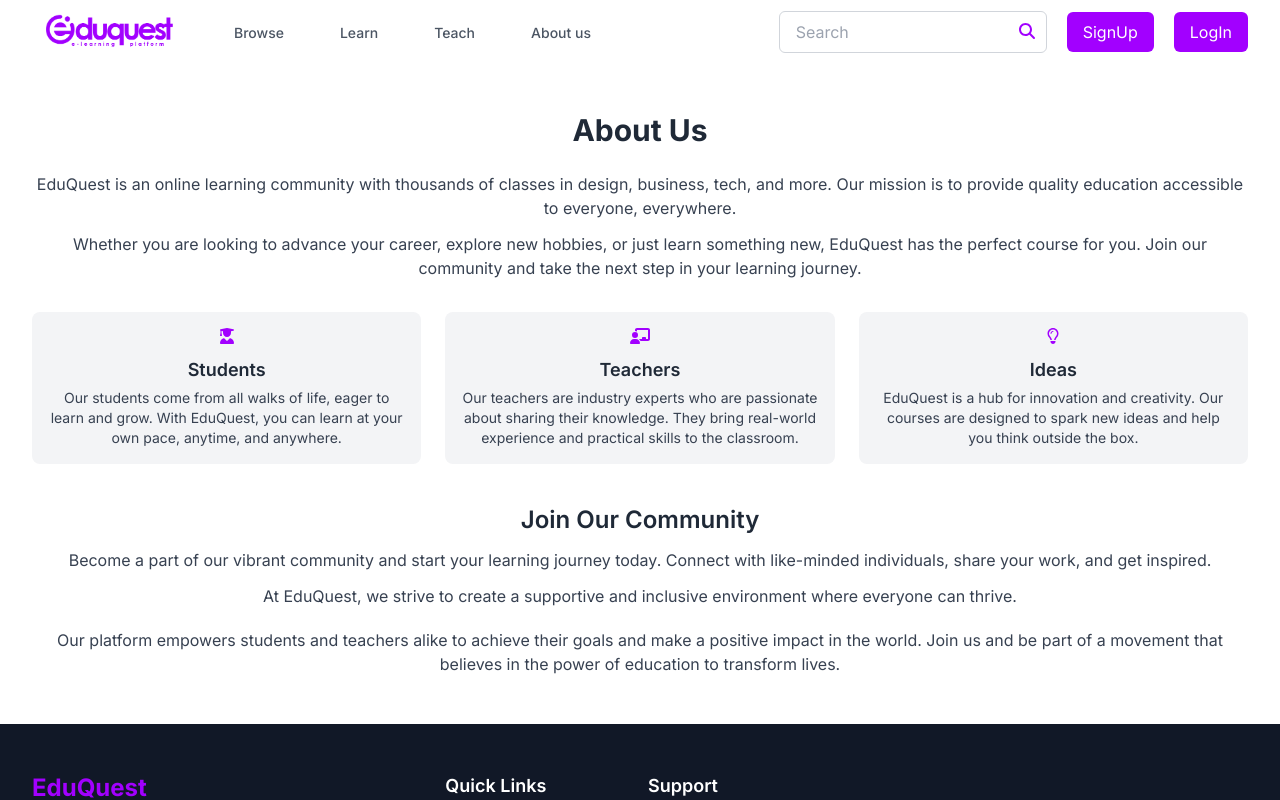
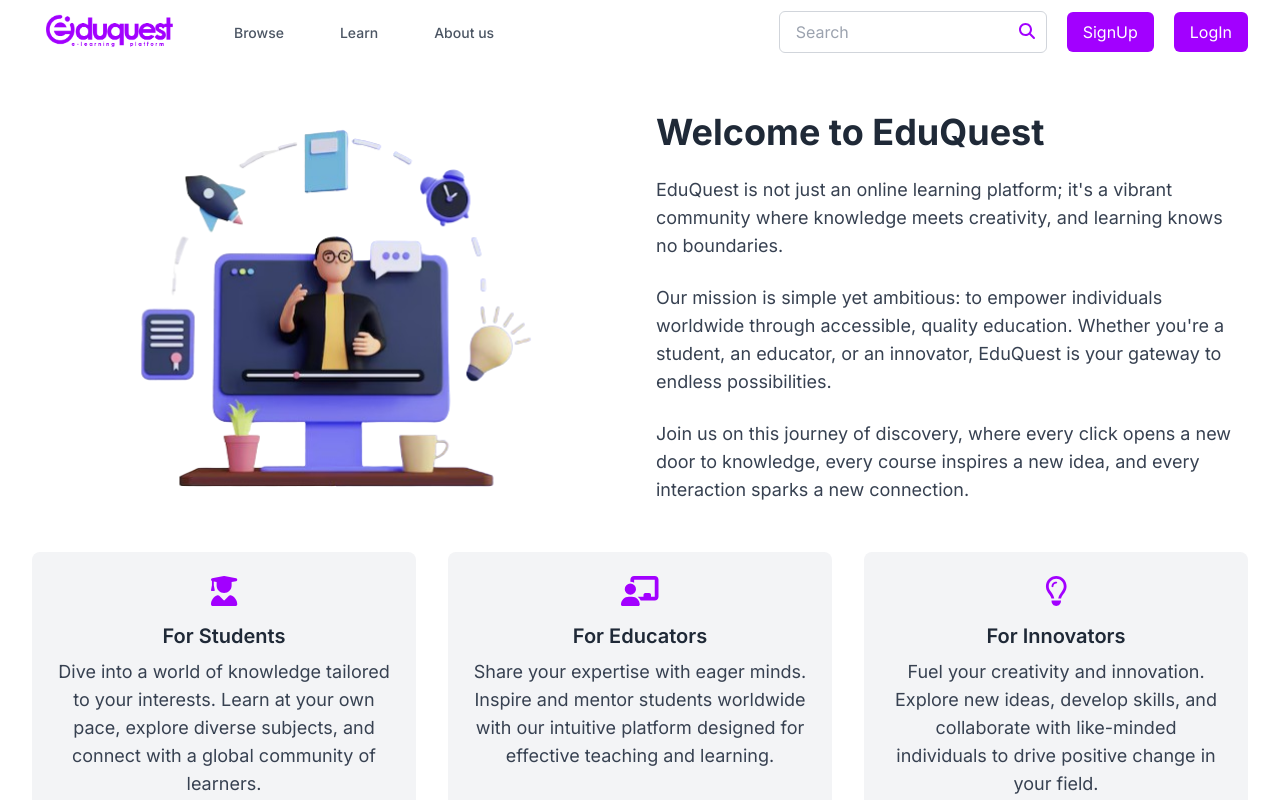
Before and after one commit to eduquestRBK/eduquest, a Next.js app in the folder frontend/: page /about in a window 1280 px wide. Shown: the top 800 px of the page. Built offline with nearby package versions, Linux system fonts and the light colour scheme.

Commit message:
learn page done

```diff
--- a/frontend/src/app/about/page.tsx
+++ b/frontend/src/app/about/page.tsx
@@ -3,66 +3,79 @@
 import { faUserGraduate, faChalkboardTeacher } from '@fortawesome/free-solid-svg-icons';
 import { faLightbulb } from '@fortawesome/free-regular-svg-icons';
 import Navbar from "../component/Navbar";
-import Footer from '../component/Footer'
-
-
+import Footer from '../component/Footer';
+import Image from 'next/image';
+import aboutImage from '../../image/hero2.png'; // Adjust path to your image
 
 const About: React.FC = () => {
   return (
     <div className="">
-      <Navbar/>
+      <Navbar />
       <section className="py-12 bg-white">
         <div className="container mx-auto px-4 sm:px-6 lg:px-8">
-        <h1 className="text-2xl sm:text-3xl font-bold text-center text-gray-800 mb-4 sm:mb-6">About Us</h1>
-
-        <div className="text-center mb-6 sm:mb-8">
-          <p className="text-sm sm:text-base text-gray-700 mb-2 sm:mb-3">
-            EduQuest is an online learning community with thousands of classes in design, business, tech, and more. Our mission is to provide quality education accessible to everyone, everywhere.
+          <div className="grid grid-cols-1 md:grid-cols-2 gap-8 items-center">
+            <div className="relative rounded-lg overflow-hidden h-96">
+              <Image
+                src={aboutImage}
+                alt="About Us"
+                layout="fill"
+                objectFit="cover"
+                className="rounded-lg"
+              />
+            </div>
+            <div>
+              <h1 className="text-3xl sm:text-4xl font-bold text-gray-800 mb-4 sm:mb-6">Welcome to EduQuest</h1>
+              <p className="text-lg text-gray-700 mb-6">
+                EduQuest is not just an online learning platform; it's a vibrant community where knowledge meets creativity, and learning knows no boundaries.
               </p>
-          <p className="text-sm sm:text-base text-gray-700 mb-2 sm:mb-3">
-            Whether you are looking to advance your career, explore new hobbies, or just learn something new, EduQuest has the perfect course for you. Join our community and take the next step in your learning journey.
+              <p className="text-lg text-gray-700 mb-6">
+                Our mission is simple yet ambitious: to empower individuals worldwide through accessible, quality education. Whether you're a student, an educator, or an innovator, EduQuest is your gateway to endless possibilities.
               </p>
-        </div>
-
-        <div className="grid grid-cols-1 md:grid-cols-3 gap-4 sm:gap-6 mb-8 sm:mb-10">
-          <div className="flex flex-col items-center bg-gray-100 rounded-lg p-1 sm:p-4">
-            <FontAwesomeIcon icon={faUserGraduate} className="text-sm sm:text-base text-primary" />
-            <h3 className="text-md sm:text-lg font-semibold text-gray-800 mt-2 sm:mt-3 mb-1">Students</h3>
-            <p className="text-xs sm:text-sm text-gray-700 text-center">
-              Our students come from all walks of life, eager to learn and grow. With EduQuest, you can learn at your own pace, anytime, and anywhere.
-            </p>
-          </div>
-          <div className="flex flex-col items-center bg-gray-100 rounded-lg p-1 sm:p-4">
-            <FontAwesomeIcon icon={faChalkboardTeacher} className="text-sm sm:text-base text-primary" />
-            <h3 className="text-md sm:text-lg font-semibold text-gray-800 mt-2 sm:mt-3 mb-1">Teachers</h3>
-            <p className="text-xs sm:text-sm text-gray-700 text-center">
-              Our teachers are industry experts who are passionate about sharing their knowledge. They bring real-world experience and practical skills to the classroom.
-            </p>
-          </div>
-          <div className="flex flex-col items-center bg-gray-100 rounded-lg p-1 sm:p-4">
-            <FontAwesomeIcon icon={faLightbulb} className="text-sm sm:text-base text-primary" />
-            <h3 className="text-md sm:text-lg font-semibold text-gray-800 mt-2 sm:mt-3 mb-1">Ideas</h3>
-            <p className="text-xs sm:text-sm text-gray-700 text-center">
-              EduQuest is a hub for innovation and creativity. Our courses are designed to spark new ideas and help you think outside the box.
+              <p className="text-lg text-gray-700">
+                Join us on this journey of discovery, where every click opens a new door to knowledge, every course inspires a new idea, and every interaction sparks a new connection.
               </p>
             </div>
           </div>
 
-        <div className="text-center">
-          <h2 className="text-xl sm:text-2xl font-semibold text-gray-800 mb-2 sm:mb-3">Join Our Community</h2>
-          <p className="text-sm sm:text-base text-gray-700 mb-2 sm:mb-3">
-            Become a part of our vibrant community and start your learning journey today. Connect with like-minded individuals, share your work, and get inspired.
+          <div className="grid grid-cols-1 md:grid-cols-3 gap-8 mt-12">
+            <div className="flex flex-col items-center bg-gray-100 rounded-lg p-6">
+              <FontAwesomeIcon icon={faUserGraduate} className="text-3xl text-primary mb-4" />
+              <h3 className="text-xl font-semibold text-gray-800 mb-2">For Students</h3>
+              <p className="text-lg text-gray-700 text-center">
+                Dive into a world of knowledge tailored to your interests. Learn at your own pace, explore diverse subjects, and connect with a global community of learners.
               </p>
-          <p className="text-sm sm:text-base text-gray-700 mb-4 sm:mb-5">
-            At EduQuest, we strive to create a supportive and inclusive environment where everyone can thrive.
+            </div>
+            <div className="flex flex-col items-center bg-gray-100 rounded-lg p-6">
+              <FontAwesomeIcon icon={faChalkboardTeacher} className="text-3xl text-primary mb-4" />
+              <h3 className="text-xl font-semibold text-gray-800 mb-2">For Educators</h3>
+              <p className="text-lg text-gray-700 text-center">
+                Share your expertise with eager minds. Inspire and mentor students worldwide with our intuitive platform designed for effective teaching and learning.
               </p>
-          <p className="text-sm sm:text-base text-gray-700">
-            Our platform empowers students and teachers alike to achieve their goals and make a positive impact in the world. Join us and be part of a movement that believes in the power of education to transform lives.
+            </div>
+            <div className="flex flex-col items-center bg-gray-100 rounded-lg p-6">
+              <FontAwesomeIcon icon={faLightbulb} className="text-3xl text-primary mb-4" />
+              <h3 className="text-xl font-semibold text-gray-800 mb-2">For Innovators</h3>
+              <p className="text-lg text-gray-700 text-center">
+                Fuel your creativity and innovation. Explore new ideas, develop skills, and collaborate with like-minded individuals to drive positive change in your field.
+              </p>
+            </div>
+          </div>
+
+          <div className="text-center mt-12">
+            <h2 className="text-2xl sm:text-3xl font-semibold text-gray-800 mb-4 sm:mb-6">Join Our Community Today</h2>
+            <p className="text-lg text-gray-700 mb-4 sm:mb-5">
+              Start your journey with EduQuest and unlock a world of opportunities. Connect, learn, and grow with us as we redefine the future of education together.
+            </p>
+            <p className="text-lg text-gray-700 mb-4 sm:mb-5">
+              Whether you're here to expand your skills, share your knowledge, or simply explore new horizons, EduQuest welcomes you with open arms.
+            </p>
+            <p className="text-lg text-gray-700">
+              Together, let's build a community where learning knows no boundaries and every dream has the potential to become reality.
             </p>
           </div>
         </div>
       </section>
-    <Footer/>
+      <Footer />
     </div>
   );
 };
--- a/frontend/src/app/component/Navbar.tsx
+++ b/frontend/src/app/component/Navbar.tsx
@@ -26,11 +26,7 @@
                   Learn
                 </span>
               </Link>
-              <Link href="/teach">
-                <span className="text-gray-600 hover:text-primary px-3 py-2 rounded-md text-sm font-medium cursor-pointer">
-                  Teach
-                </span>
-              </Link>
+
               <Link href="/about">
                 <span className="text-gray-600 hover:text-primary px-3 py-2 rounded-md text-sm font-medium cursor-pointer">
                   About us
--- a/frontend/src/app/learn/page.tsx
+++ b/frontend/src/app/learn/page.tsx
@@ -1,105 +1,73 @@
 "use client";
 
-import React, { useState } from 'react';
+import React, { useState, useEffect } from 'react';
+import axios from 'axios';
 import { FontAwesomeIcon } from '@fortawesome/react-fontawesome';
-import { faStar, faUser, faPlayCircle } from '@fortawesome/free-solid-svg-icons';
-import Image from 'next/image';
-import featuredClass1 from '../../image/hero2.png';
-import featuredClass2 from '../../image/allcourses-bg.jpg';
+import { faSearch } from '@fortawesome/free-solid-svg-icons';
+import Link from 'next/link';
+import Navbar from '../component/Navbar';
+import Footer from '../component/Footer';
 
 const Page = () => {
-  // Dummy data for courses based on categories
-  const courses = [
-    {
-      id: 1,
-      title: "Advanced Mathematics",
-      instructor: "John Doe",
-      rating: 4.8,
-      students: 1023,
-      image: featuredClass1,
-      category: "Math",
-    },
-    {
-      id: 2,
-      title: "Principles of Economics",
-      instructor: "Jane Smith",
-      rating: 4.9,
-      students: 854,
-      image: featuredClass2,
-      category: "Economy",
-    },
-    {
-      id: 3,
-      title: "Business Management Essentials",
-      instructor: "Mary Johnson",
-      rating: 4.7,
-      students: 940,
-      image: featuredClass1,
-      category: "Management",
-    },
-    {
-      id: 4,
-      title: "Introduction to Science",
-      instructor: "Robert Brown",
-      rating: 4.6,
-      students: 780,
-      image: featuredClass2,
-      category: "Science",
-    },
-    {
-      id: 5,
-      title: "World History",
-      instructor: "Emily Davis",
-      rating: 4.5,
-      students: 623,
-      image: featuredClass1,
-      category: "History&Geography",
-    },
-    {
-      id: 6,
-      title: "Art & Literature Appreciation",
-      instructor: "Michael Wilson",
-      rating: 4.9,
-      students: 512,
-      image: featuredClass2,
-      category: "Art&Literature",
-    },
-    // Add more courses as needed
-  ];
+  const [courses, setCourses] = useState([]);
+  const [filteredCourses, setFilteredCourses] = useState([]);
+  const categories = ['All', 'Math', 'Economy', 'Management', 'Science', 'History&Geography', 'Art&Literature'];
+  const [activeCategory, setActiveCategory] = useState('All');
 
-  const categories = [
-    "Math",
-    "Economy",
-    "Management",
-    "Science",
-    "History&Geography",
-    "Art&Literature",
-  ];
+  useEffect(() => {
+    fetchCourses();
+  }, []);
 
-  // State to track active category
-  const [activeCategory, setActiveCategory] = useState(categories[0]);
+  const fetchCourses = async () => {
+    try {
+      const response = await axios.get('http://localhost:5000/api/course/getAllCourses');
+      setCourses(response.data);
+      setFilteredCourses(response.data); // Initially set all courses as filtered courses
+    } catch (error) {
+      console.error('Error fetching courses:', error);
+    }
+  };
+
+  const handleCategoryChange = (category) => {
+    setActiveCategory(category);
+    filterCourses(category);
+  };
+
+  const filterCourses = (category) => {
+    if (category === 'All') {
+      setFilteredCourses(courses); // Show all courses if 'All' category selected
+    } else {
+      const filtered = courses.filter(course => course.category === category);
+      setFilteredCourses(filtered);
+    }
+  };
+
+  const handleExplore = (courseId) => {
+    // Implement explore action as needed
+    console.log(`Explore course ${courseId}`);
+  };
 
   return (
-    <div className="bg-gray-50 py-12">
-      {/* Hero Section */}
-      <div className="bg-gradient-to-r from-blue-500 to-purple-600 text-white text-center py-16">
-        <h1 className="text-4xl font-bold mb-4">Learn Something New</h1>
-        <p className="text-xl mb-8">Discover thousands of inspiring classes and start learning today</p>
-        <button className="bg-white text-primary font-semibold py-2 px-4 rounded-md shadow-md hover:bg-gray-200 transition duration-300">
-          Get Started for Free
-        </button>
+    <div className="bg-gray-100 min-h-screen">
+      <Navbar />
+
+      {/* Hero section */}
+      <div className="bg-[#171a29] py-12 text-center text-white">
+        <h1 className="text-4xl font-bold mb-4">Explore Courses</h1>
       </div>
 
-      {/* Categories Tabs */}
-      <div className="max-w-6xl mx-auto mt-8 px-4 sm:px-6 lg:px-8">
-        <div className="flex space-x-4 overflow-x-auto">
-          {categories.map((category) => (
+      {/* Main content */}
+      <div className="container mx-auto py-8 px-4">
+        <div className="mb-8">
+          {/* Category filter */}
+          <div className="flex items-center justify-center space-x-4">
+            {categories.map((category, index) => (
               <button
-              key={category}
-              onClick={() => setActiveCategory(category)}
+                key={index}
+                onClick={() => handleCategoryChange(category)}
                 className={`py-2 px-4 rounded-md font-semibold text-sm focus:outline-none ${
-                activeCategory === category ? 'bg-blue-500 text-white' : 'bg-gray-200 text-gray-700'
-              } hover:bg-blue-600 transition duration-300`}
+                  activeCategory === category ? 'bg-[#171a29] text-white' : 'bg-gray-200 text-gray-700'
+                } `}
               >
                 {category}
               </button>
@@ -107,35 +75,30 @@
           </div>
         </div>
 
-      {/* Courses Display */}
-      <div className="max-w-6xl mx-auto py-12 px-4 sm:px-6 lg:px-8">
-        <div className="flex space-x-4 overflow-x-auto">
-          {courses
-            .filter((course) => course.category === activeCategory)
-            .map((course) => (
-              <div key={course.id} className="w-80 bg-white shadow-md rounded-lg overflow-hidden">
+        {/* Course list */}
+        <div className="grid grid-cols-1 sm:grid-cols-2 md:grid-cols-3 lg:grid-cols-4 gap-6">
+          {filteredCourses.map(course => (
+            <div key={course.id} className="bg-white shadow-md rounded-lg overflow-hidden">
               <div className="relative h-48">
-                  <Image src={course.image} alt={course.title} layout="fill" objectFit="cover" />
+                <img
+                  src={course.image} // Assuming course.image is the URL of the course image
+                  alt={course.title}
+                  className="w-full h-full object-cover"
+                />
               </div>
               <div className="p-4">
-                  <h3 className="text-lg font-semibold mb-2">{course.title}</h3>
-                  <div className="flex items-center text-gray-500 mb-2">
-                    <FontAwesomeIcon icon={faUser} className="mr-2" />
-                    <span>{course.instructor}</span>
-                  </div>
-                  <div className="flex items-center text-gray-500 mb-2">
-                    <FontAwesomeIcon icon={faStar} className="text-yellow-500 mr-1" />
-                    <span>{course.rating.toFixed(1)}</span>
-                  </div>
-                  <div className="flex items-center text-gray-500 mb-2">
-                    <FontAwesomeIcon icon={faPlayCircle} className="mr-2" />
-                    <span>{course.students} students</span>
-                  </div>
+                <h3 className="text-lg font-semibold text-primary mb-2">{course.title}</h3>
+                <Link href="/" className="w-full py-2 px-4 bg-[#171a29] text-white rounded-md transition duration-200 flex items-center justify-center mt-6">
+
+
+         Explore </Link>
               </div>
             </div>
           ))}
         </div>
       </div>
+
+      <Footer />
     </div>
   );
 };
```
Lines whose indentation alone changed are shown as unchanged.
